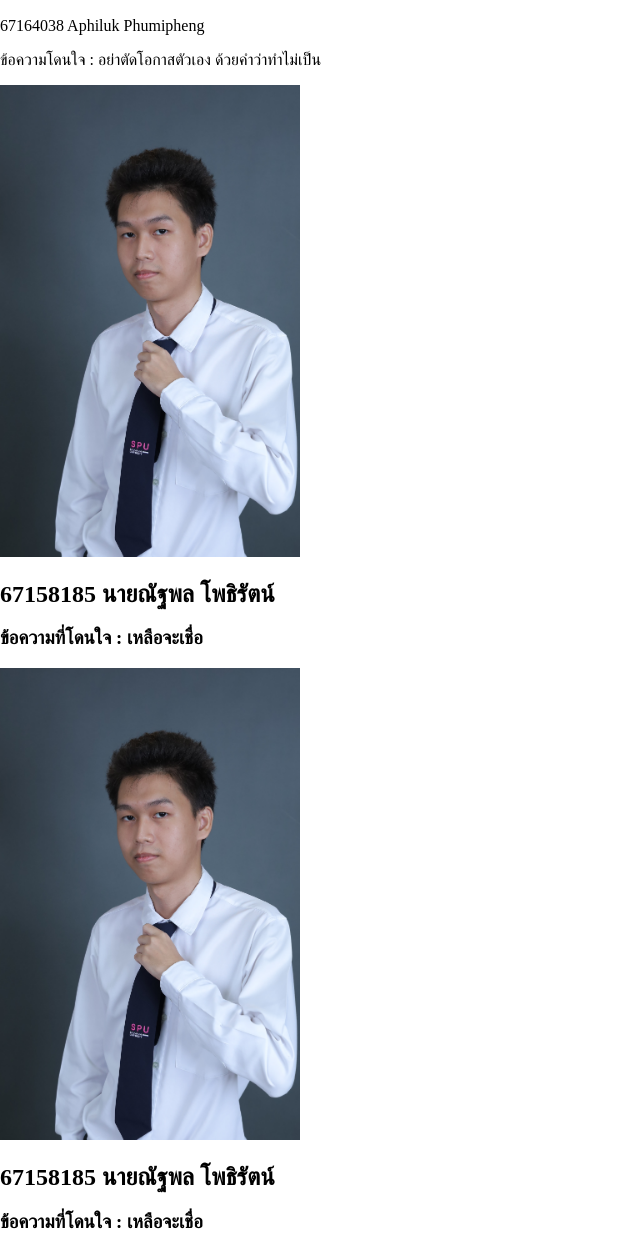
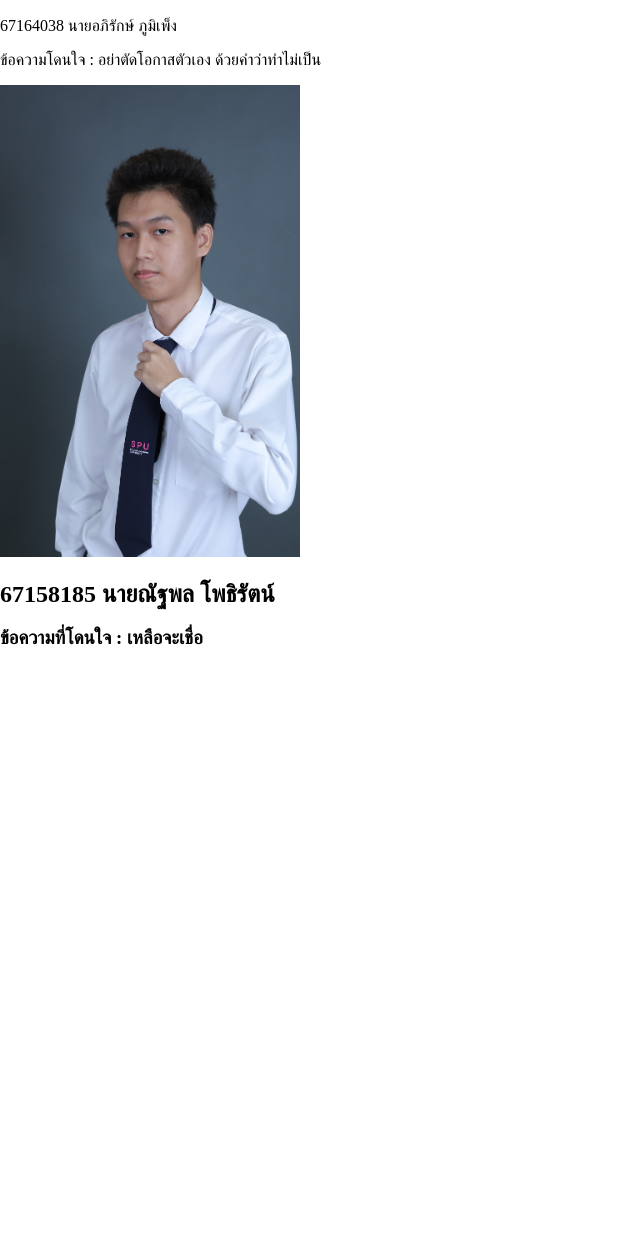
Before and after one commit to EzLeoPop/profileTeam, a plain HTML site: page index.html in a window 1280 px wide. Shown: the part 1178-2430 px from the top of the page, without its empty margins (0-640 px from the left). After the commit the page ends 1846 px from the top, so only its background shows below. Drawn offline with Linux system fonts and the light colour scheme.

Commit message:
67164038 อภิรักษ์

```diff
--- a/index.html
+++ b/index.html
@@ -19,25 +19,21 @@
 
             <div class="person-1 person">
                 <img src="/profileTeam/gainpicture.jpg" alt="" width="300px">gu
-                <p>67155077 Supanat chavanich</p>
+                <p>67155077 นายศุภณัฐ ชวนิช</p>
                 <p>ข้อความโดนใจ : ความพยายามอยู่ที่ไหน ความสำเร็จอยู่ที่นั่น </p>
 
             </div>
 
             <div class="person-2 person">
                 <img src="/profileTeam/tlepicture.jpg" alt="" width="300px">
-                <p>67164038 Aphiluk Phumipheng</p>
+                <p>67164038 นายอภิรักษ์ ภูมิเพ็ง</p>
                 <p>ข้อความโดนใจ : อย่าตัดโอกาสตัวเอง ด้วยคำว่าทำไม่เป็น </p>
                 <div class="person-3 person">
                     <img src="/profileTeam/stdempimg.jpeg" alt="" class="imgperson-3" style="width: 300px;"><br>
                     <h2>67158185 นายณัฐพล โพธิรัตน์</h2>
                     <h3>ข้อความที่โดนใจ : เหลือจะเชื่อ<h3>
                 </div>
-                <div class="person-3 person">
-                    <img src="/profileTeam/stdempimg.jpeg" alt="" class="imgperson-3" style="width: 300px;"><br>
-                    <h2>67158185 นายณัฐพล โพธิรัตน์</h2>
-                    <h3>ข้อความที่โดนใจ : เหลือจะเชื่อ<h3>
-                </div>
+
                 <div class="person-4 person">
 
                 </div>
```
